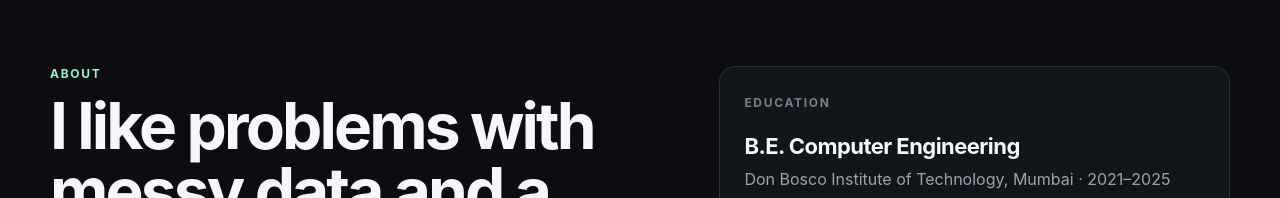
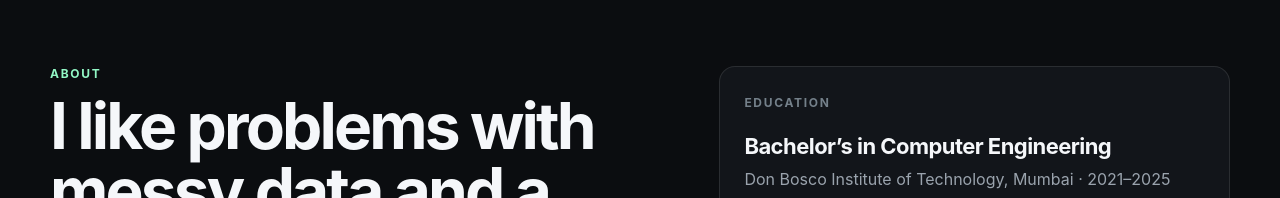
Before and after one commit to Juiceyyyy/joshua-portfolio, a Gatsby site: page / in a window 1280 px wide. Shown: the part 4460-4658 px from the top of the page. Built offline with nearby package versions, Linux system fonts and the light colour scheme; Gatsby itself is replaced by a stand-in of ours.

Commit message:
Normalize education wording

```diff
--- a/src/pages/index.js
+++ b/src/pages/index.js
@@ -376,7 +376,7 @@ const PortfolioPage = () => (
         <div className="credential-stack">
           <article className="credential-card">
             <span>Education</span>
-            <h3>B.E. Computer Engineering</h3>
+            <h3>Bachelor’s in Computer Engineering</h3>
             <p>Don Bosco Institute of Technology, Mumbai · 2021–2025</p>
             <small>Honors in Cyber Security</small>
           </article>
```
